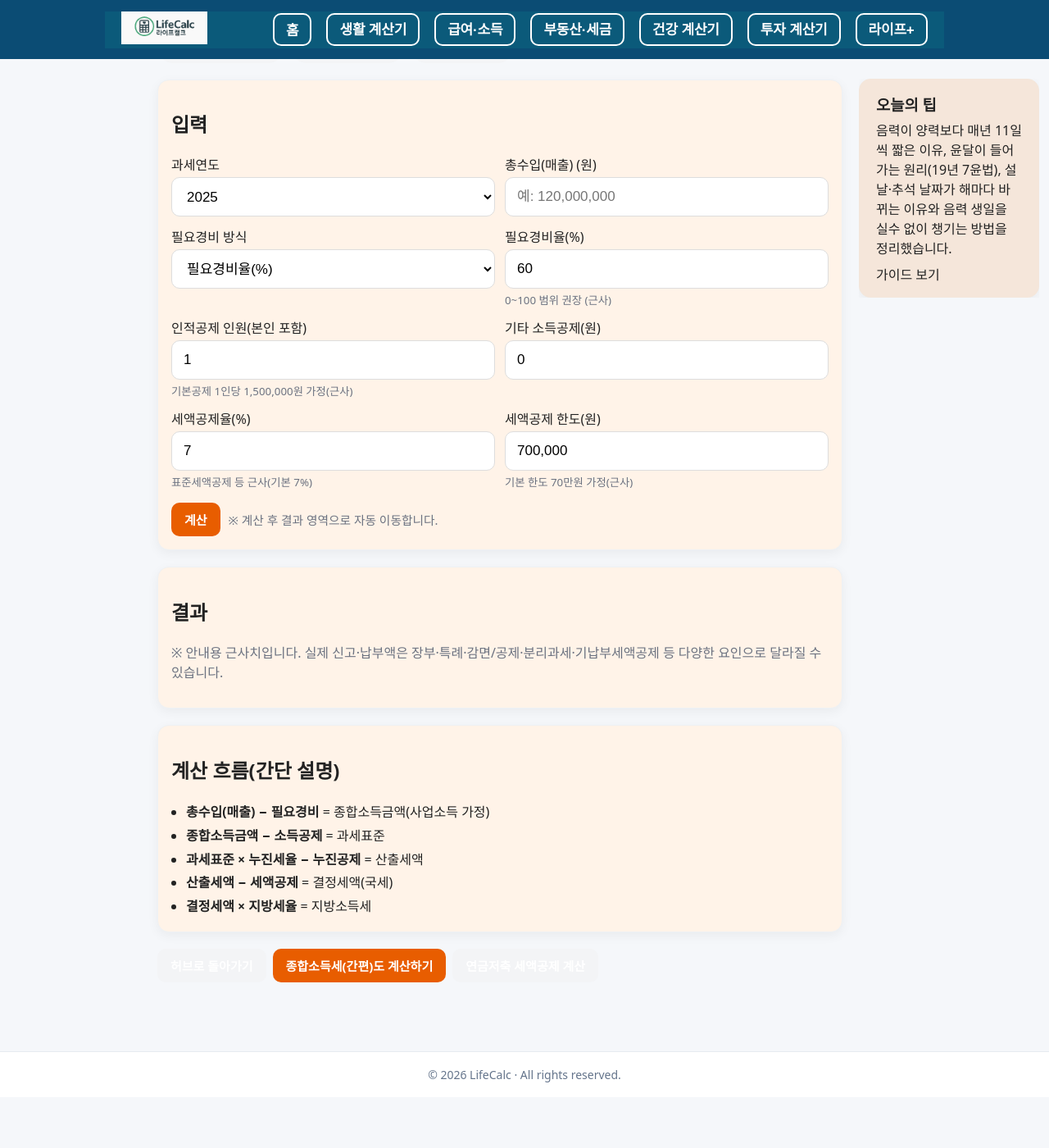
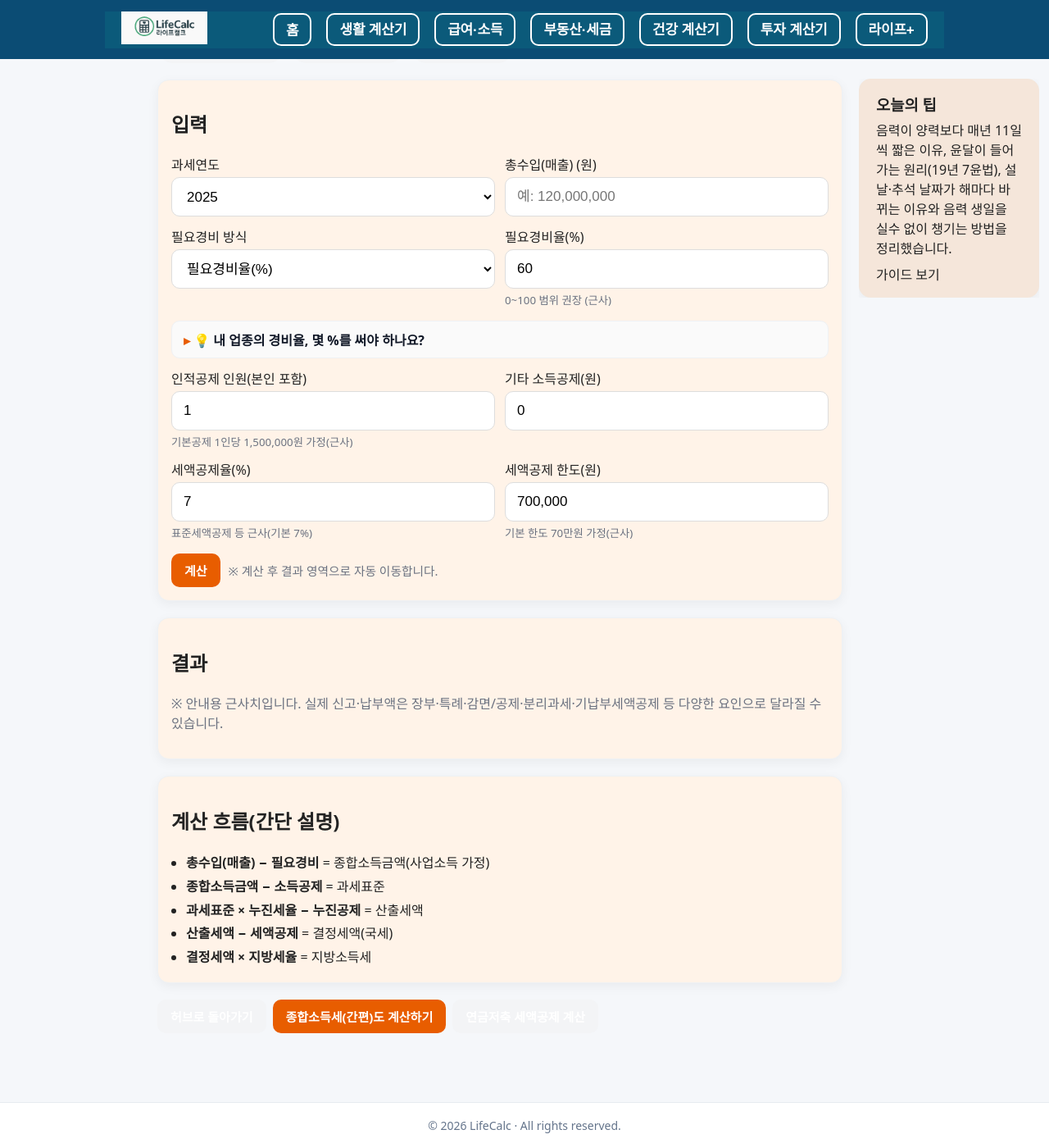
Before and after one commit to khai-lang/LifeCalc, a Jekyll site: the page built from salary/biz-income-tax/index.md, in a window 1280 px wide and 1400 px high, scrolled down 233 px. Shown: the whole window at 82% size. Built offline with Jekyll 4.4.1, drawn with Linux system fonts in a browser that asks for light colours; before the commit the page ends 1571 px from its top, so only the background shows below that; some of the changed lines change nothing that is shown.

Commit message:
Add expense ratio guidance for small businesses
Added a details section explaining expense ratios for small businesses, including guidance on simple and standard expense ratios, and links to the relevant resources.

```diff
--- a/salary/biz-income-tax/index.md
+++ b/salary/biz-income-tax/index.md
@@ -49,6 +49,22 @@
       <input id="expRate" type="text" inputmode="decimal" data-format="number" placeholder="예: 60" value="60">
       <small class="muted">0~100 범위 권장 (근사)</small>
     </label>
+
+    <details class="rate-guide" style="grid-column:1/-1; margin-top:4px;">
+  <summary>💡 내 업종의 경비율, 몇 %를 써야 하나요?</summary>
+  <div class="rate-guide-body">
+    <p>장부를 쓰지 않고 추계신고하는 경우, 필요경비율은 <b>단순경비율</b>과 <b>기준경비율</b> 중 하나가 적용됩니다.</p>
+    <ul>
+      <li><b>단순경비율 대상</b>: 신규 개업자이거나, 직전연도 수입금액이 업종별 기준금액 이하인 소규모 사업자. 경비로 인정되는 비율이 상대적으로 넓게 적용됩니다.</li>
+      <li><b>기준경비율 대상</b>: 직전연도 수입금액이 업종별 기준금액을 초과하는 사업자. 매입비용·인건비·임차료 같은 주요경비는 증빙서류가 있어야 인정되고, 나머지 항목만 낮은 비율로 인정됩니다.</li>
+    </ul>
+    <p>업종코드에 따른 정확한 경비율과 기준금액은 아래에서 확인하세요.</p>
+    <a class="btn ghost" href="https://hometax.go.kr" target="_blank" rel="noopener">홈택스에서 내 업종 경비율 조회 →</a>
+    <p class="muted" style="margin-top:8px;font-size:.85em">
+      * 조회한 경비율(%)을 위 "필요경비율" 입력란에 직접 입력하시면 됩니다. 기준경비율 대상자는 주요경비 실제 지출액을 파악해서 "필요경비 금액" 방식으로 입력하시면 더 정밀합니다.
+    </p>
+  </div>
+</details>
 
     <label id="expAmtWrap" style="display:none">
       필요경비 금액(원)
@@ -129,6 +145,17 @@
   ul.result-list{margin:0;padding-left:18px}
   .chip{display:inline-block;padding:8px 12px;border-radius:999px;background:#f3f4f6;color:#111827;text-decoration:none;font-weight:600}
   .chip:hover{filter:brightness(0.97)}
+
+.rate-guide{border:1px solid #eef1f4;border-radius:10px;padding:10px 14px;background:#fafafa}
+.rate-guide summary{font-weight:700;cursor:pointer;color:#111827;list-style:none}
+.rate-guide summary::-webkit-details-marker{display:none}
+.rate-guide summary::before{content:'▸ ';color:#e85d00}
+.rate-guide[open] summary::before{content:'▾ '}
+.rate-guide-body{margin-top:10px;font-size:.88em;line-height:1.7;color:#374151}
+.rate-guide-body ul{padding-left:18px;margin:8px 0}
+.rate-guide-body li{margin-bottom:6px}
+
+
   /* 결과 강조(UX) */
   #resultCard.is-filled{box-shadow:0 12px 28px rgba(17,24,39,.08); border-color:#dbeafe}
 </style>
@@ -351,6 +378,9 @@
     {"@type":"Question","name":"필요경비는 어떻게 입력하나요?","acceptedAnswer":{"@type":"Answer","text":"필요경비율(%) 또는 필요경비 금액(원) 중 편한 방식을 선택하세요. 실제 적용 방식(단순경비율/기장 등)에 따라 달라질 수 있습니다."}},
     {"@type":"Question","name":"인적공제 1,500,000원 가정은 무엇인가요?","acceptedAnswer":{"@type":"Answer","text":"기본공제(인적공제)를 단순화해 1인당 150만원으로 가정한 근사 방식입니다. 실제 공제 가능 여부는 요건에 따라 달라집니다."}},
     {"@type":"Question","name":"세액공제율 7%·한도 70만원은 무엇인가요?","acceptedAnswer":{"@type":"Answer","text":"표준세액공제 등 일반적인 범위를 참고해 근사한 값입니다. 상황에 맞게 조정해 입력하세요."}}
+  ,
+{"@type":"Question","name":"단순경비율과 기준경비율은 어떻게 다른가요?","acceptedAnswer":{"@type":"Answer","text":"직전연도 수입금액이 업종별 기준금액 이하면 단순경비율, 초과하면 기준경비율이 적용됩니다. 기준경비율은 주요경비(매입·인건비·임차료)에 증빙이 필요하고 나머지는 낮은 비율만 인정되어, 대체로 단순경비율보다 세금 부담이 커집니다."}},
+{"@type":"Question","name":"종합소득세는 언제 신고하나요?","acceptedAnswer":{"@type":"Answer","text":"매년 5월 1일부터 5월 31일까지가 확정신고·납부 기간입니다(성실신고확인대상자는 6월 30일까지). 11월에는 중간예납 기간이 별도로 있습니다."}}
   ]
 }
 </script>
```
